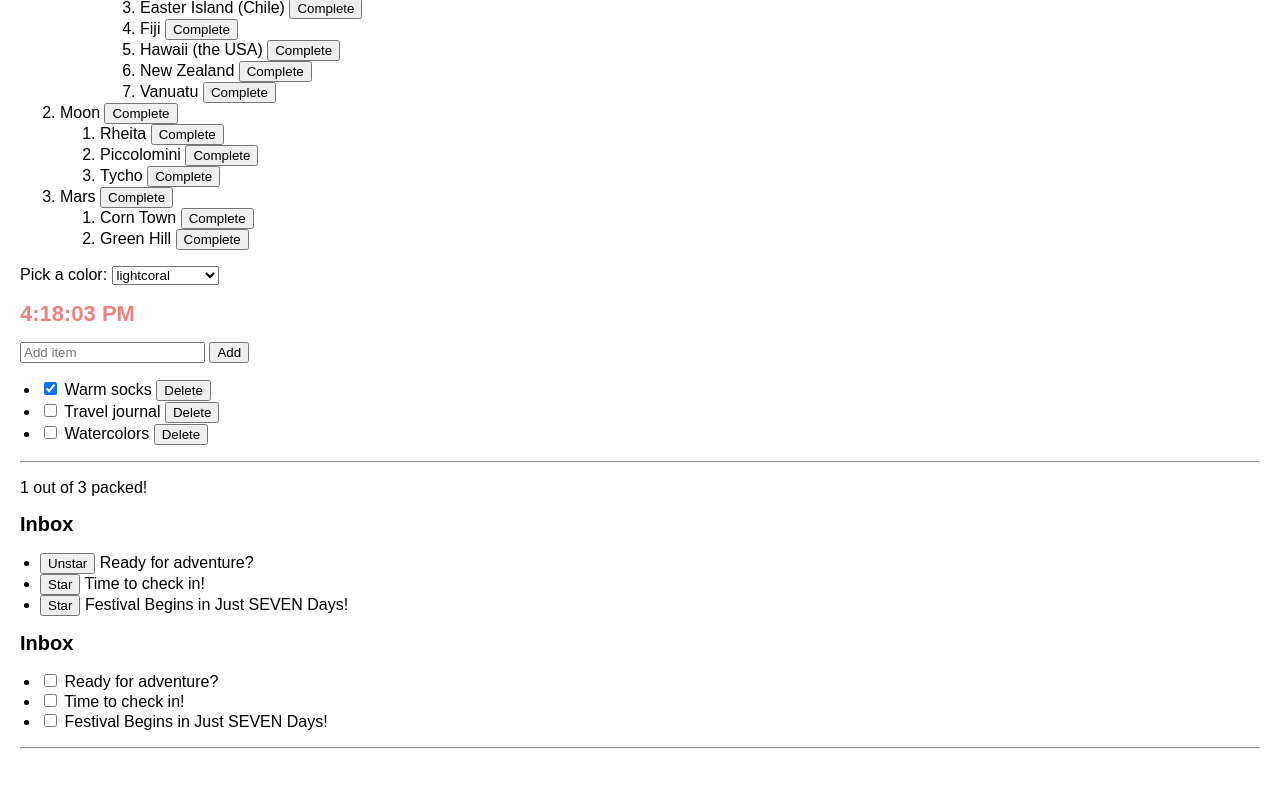
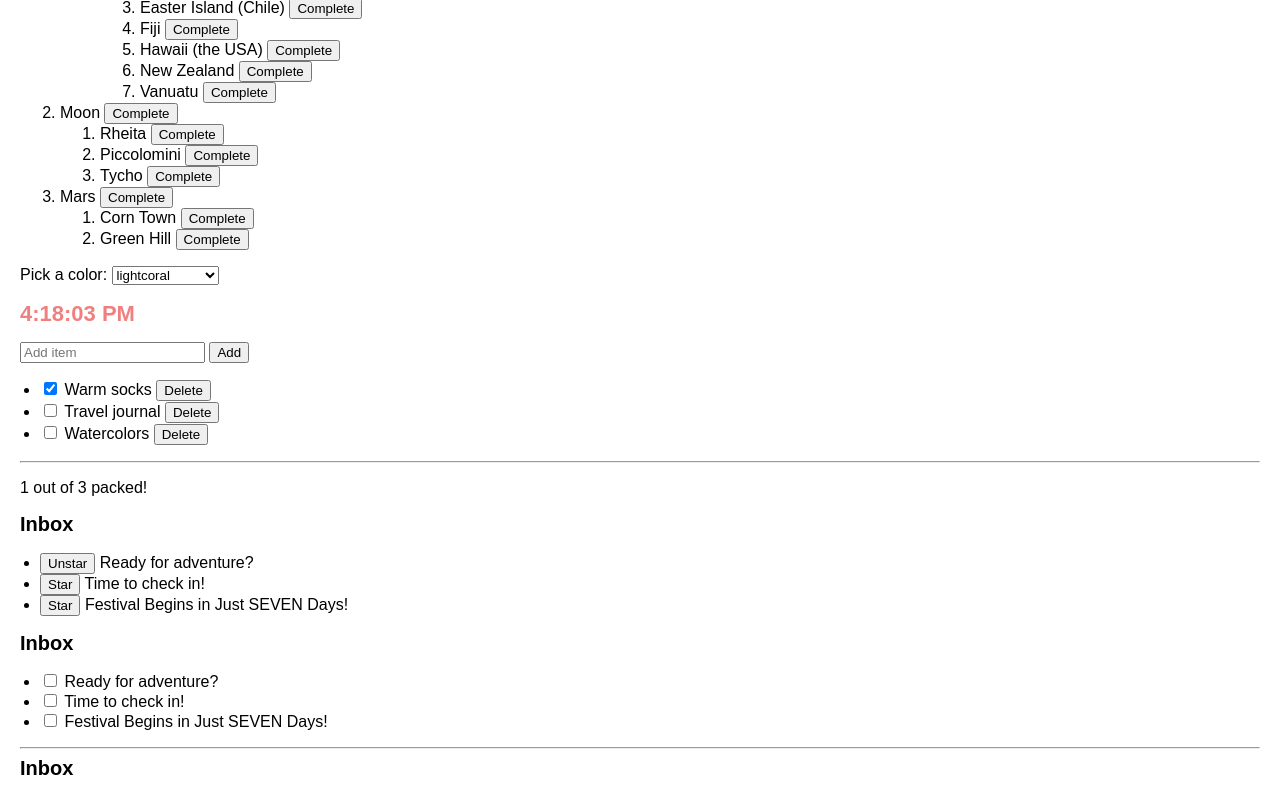
Before and after one commit to zelitosaide/react-js-course, a React (Create React App) app: page / in a window 1280 px wide. Shown: the part 4356-5156 px from the top of the page. Before the commit the page ends 5125 px from the top, so only its background shows below. Built offline with nearby package versions, Linux system fonts and the light colour scheme.

Commit message:
Choosing the State Structure

```diff
--- a/src/learn/learn-react/managing-state/choosing-the-state-structure/challenges/implement-multiple-selection.js
+++ b/src/learn/learn-react/managing-state/choosing-the-state-structure/challenges/implement-multiple-selection.js
@@ -6,7 +6,12 @@ import { letters as initialLetters } from "../../../../../data/data";
  * Challenge 4 of 4: Implement multiple selection
  */
 export default function Index() {
-  return <MailClient2 />;
+  return (
+    <>
+      <MailClient2 />
+      <MailClient />
+    </>
+  );
 }
 
 function MailClient() {
```
